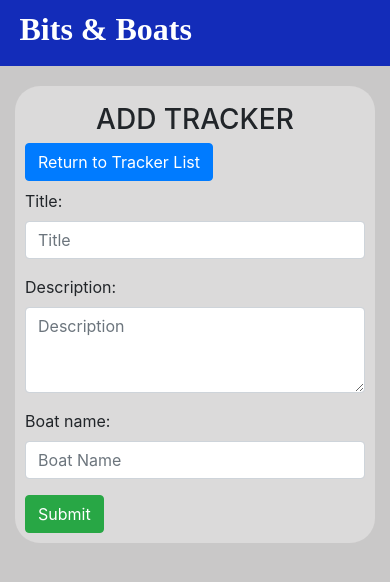
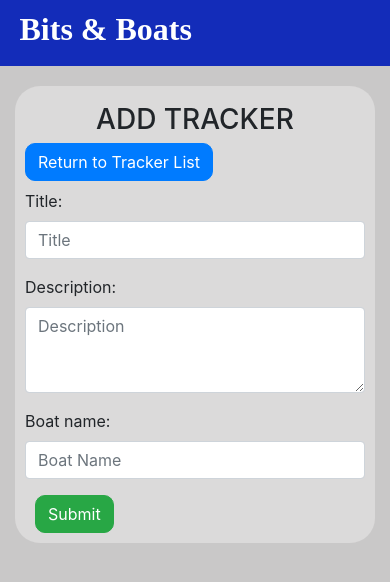
Before and after one commit to GemmieDodger/boat2, a React (Create React App) app: page /create in a window 390 px wide. Shown: the top 582 px of the page. Built offline with nearby package versions, Linux system fonts and the light colour scheme.

Commit message:
updating css for mobile screen

```diff
--- a/src/components/stylesheet.css
+++ b/src/components/stylesheet.css
@@ -1,3 +1,10 @@
+html, body{
+    height:100%;
+    width:100%;
+    padding:0;
+    margin:0;
+}
+
 body {
     background-color: rgb(201, 200, 200);
  /* rgb(179, 178, 178)*/
@@ -10,8 +17,14 @@ header {
 }
 
 .container {
+    margin: auto;
+    width: 100%;
     margin-top: 5%;
+    display: flex;
+    align-items: center;
+    width: 100%;
 }
+
 #image {
     width: 30px;
     height: 30px;
@@ -42,6 +55,10 @@ header {
 
 }
 
+tr {
+
+    box-shadow: 0 0 25px rgba(116, 116, 116, 0.25);
+}
 .description {
     text-align: center;
 
@@ -57,6 +74,14 @@ a:hover {
 
 .btn-success a {
     color: white;
+
+}
+.btn-success {
+    margin-left: 10px;
+}
+
+.btn {
+    border-radius: 10px;
 }
 
 .delete-tracker {
@@ -64,15 +89,69 @@ a:hover {
     bottom: 10px;
 }
 
-/* table {
-    table-layout:fixed;
+
+@media
+only screen and (max-width: 760px),
+(min-device-width: 768px) and (max-device-width: 1024px)  {
+
+	/* Force table to not be like tables anymore */
+	table, thead, tbody, th, td, tr {
+		display: block;
+	}
+
+	/* Hide table headers (but not display: none;, for accessibility) */
+	thead tr {
+		position: absolute;
+		top: -9999px;
+		left: -9999px;
+	}
+
+    tr {
+        box-shadow: 0 0 25px rgba(0, 0, 0, 0.25);
+    }
+
+	td {
+		/* Behave  like a "row" */
+		border: none;
+		border-bottom: 1px solid #eee;
+		position: relative;
+		padding-left: 50%;
+	}
 }
+	/* td:before {
+		/* Now like a table header */
+		/* position: absolute; */
+		/* Top/left values mimic padding */
+		/* top: 6px;
+		left: 6px;
+		width: 45%;
+		padding-right: 10px;
+		white-space: nowrap; */
+	/* } */
 
+	/*
+	Label the data
+	*/
+	/* td:nth-of-type(1):before { content: "First Name"; }
+	td:nth-of-type(2):before { content: "Last Name"; }
+	td:nth-of-type(3):before { content: "Job Title"; }
+	td:nth-of-type(4):before { content: "Favorite Color"; }
+	td:nth-of-type(5):before { content: "Wars of Trek?"; }
+	td:nth-of-type(6):before { content: "Secret Alias"; }
+	td:nth-of-type(7):before { content: "Date of Birth"; }
+	td:nth-of-type(8):before { content: "Dream Vacation City"; }
+	td:nth-of-type(9):before { content: "GPA"; }
+	td:nth-of-type(10):before { content: "Arbitrary Data"; }
+} */
+/* /* table {
+    width: 100%;
+} */
+/*
 td {
     overflow: hidden;
     text-overflow: ellipsis;
     word-wrap: break-word;
-}
+} */
 /* MEDIA QUERIES*/
 /* @media only screen and (max-width: 480px) {
     /* horizontal scrollbar for tables if mobile screen */
```
Also changed, not shown: 1 other file (tests, documents, lock files or other folders).
